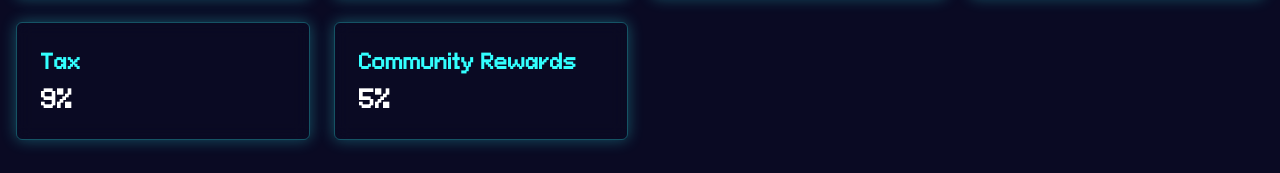
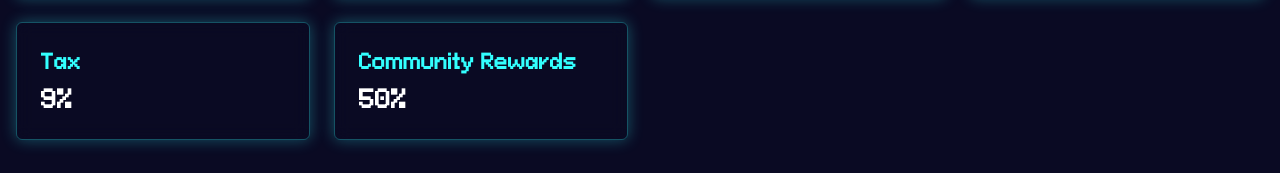
Before and after one commit to noorshanu/SpgUltimate, a React (Vite) app: page / in a window 1280 px wide. Shown: the part 1038-1211 px from the top of the page. Built offline with nearby package versions, Linux system fonts and the light colour scheme.

Commit message:
Update Tokenomics.jsx

```diff
--- a/src/components/Tokenomics.jsx
+++ b/src/components/Tokenomics.jsx
@@ -10,7 +10,7 @@ function Tokenomics() {
     { label: 'Liquidity Pool', value: '100%' },
     { label: 'Marketing', value: '3%' },
     { label: 'Tax', value: '9%' },
-    { label: 'Community Rewards', value: '5%' },
+    { label: 'Community Rewards', value: '50%' },
   ];
 
   const socialLinks = [
```
